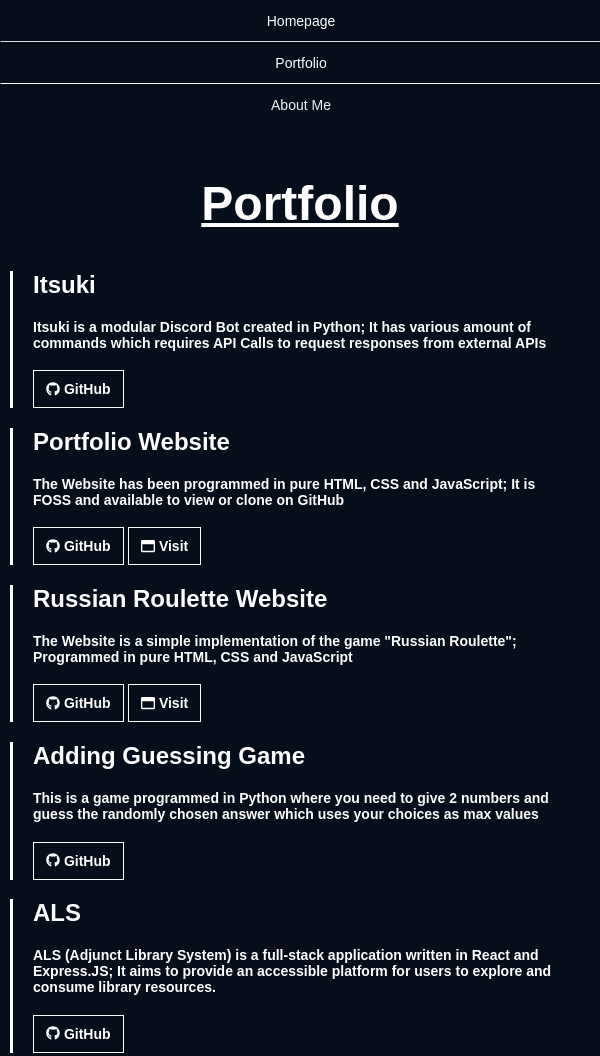
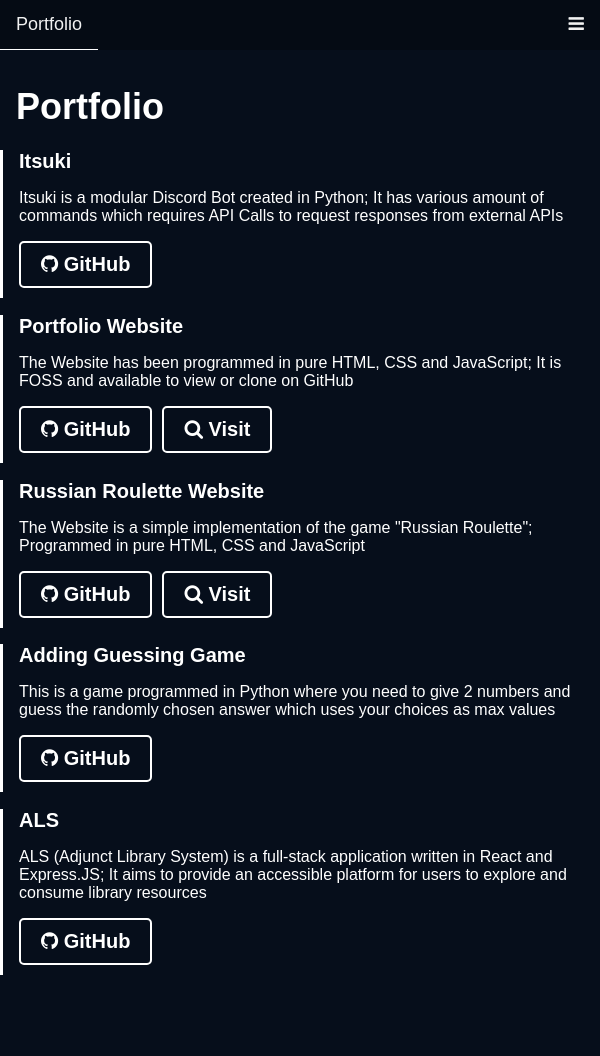
Before and after one commit to Peter2469/Website, a plain HTML site: page Portfolio/index.html in a window 600 px wide. After the commit the page ends 975 px from the top, so only its background shows below. Drawn offline with Linux system fonts and the light colour scheme.

Commit message:
Redesigned Website

```diff
--- a/About/index.html
+++ b/About/index.html
@@ -1,29 +1,28 @@
 <!DOCTYPE html>
+<html lang="en">
     <head>
-    <title id="Title">Peter Nokes | About Me</title>
-    <meta charset="UTF-8">
-    <meta property="title" content="Peter Nokes | About Me">
-    <meta name="description" content="Authors Biography">
-    <meta property="url" content="https://beta.peternokes.co.uk/About_Me">
-    <meta name="keywords" content="HTML, CSS, Python, JavaScript">
-    <meta name="author" content="Peter Nokes">
-    <meta name="viewport" content="width=device-width, initial-scale=1.0">
+        <meta name="viewport" content="width=device-width, initial-scale=1">
+        <link rel="stylesheet" href="https://cdnjs.cloudflare.com/ajax/libs/font-awesome/4.7.0/css/font-awesome.min.css">
+        <script src="../assets/js/index.js"></script>
         <link rel="stylesheet" href="../assets/css/index.css">
-    <script src="https://use.fontawesome.com/releases/v5.13.0/js/all.js"></script>
-    <script src="../assets/js/index.js"></script>
     </head>
 
     <body>
-    <div class="topnav">
+        <div class="topnav-bg">
+            <nav class="topnav" id="navbar">
               <a class="nav" href="../">Homepage</a>
               <a class="nav" href="../Portfolio">Portfolio</a>
               <a class="active">About Me</a>
+              <a href="javascript:void(0);" class="icon" onclick="enableNavBar()">
+                <i class="fa fa-bars"></i>
+              </a>
+            </nav>
           </div>
 
-    <div class="Content">
+        <div class="other-containers">
             <div class="AboutMe">
-            <h2 class="headertitle"><u>About Me</u></h2>
-            <h2 class="bio">
+                <h2 class="Title">About Me</h2>
+                <p class="Biography">
                     Hello, my name is Peter Nokes and I am a graduate Computer Science student with prior extensive experience programming in multiple frontend and backend languages.<br><br>
 
                     From a young age I was fascinated by computers; I explored
@@ -38,8 +37,10 @@
                     - Server Management<br>
                     - Terminal Usage<br>
                     - File Management<br>
-                - Setting up Apache2<br><br>
+                    - Setting up Apache2
+                    </p>
                 </h2>
             </div>
         </div>
     </body>
+</html>
--- a/Portfolio/index.html
+++ b/Portfolio/index.html
@@ -1,57 +1,70 @@
 <!DOCTYPE html>
+<html lang="en">
     <head>
-    <title id="Title">Peter Nokes | Portfolio</title>
-    <meta charset="UTF-8">
-    <meta property="title" content="Peter Nokes | Portfolio">
-    <meta name="description" content="The Portfolio page for my Website.">
-    <meta name="og:image" content="https://beta.peternokes.co.uk/assets/imgs/me.webp"/>
-    <meta property="url" content="https://beta.peternokes.co.uk/Portfolio">
-    <meta name="keywords" content="HTML, CSS, Python, JavaScript">
-    <meta name="author" content="Peter Nokes">
-    <meta name="viewport" content="width=device-width, initial-scale=1.0">
+        <meta name="viewport" content="width=device-width, initial-scale=1">
+        <link rel="stylesheet" href="https://cdnjs.cloudflare.com/ajax/libs/font-awesome/4.7.0/css/font-awesome.min.css">
+        <script src="../assets/js/index.js"></script>
         <link rel="stylesheet" href="../assets/css/index.css">
-    <script src="https://use.fontawesome.com/releases/v5.13.0/js/all.js"></script>
-    <script src="../assets/js/index.js"></script>
     </head>
 
     <body>
-
-    <div class="topnav">
-      <a class="nav" href="../">Homepage</a>
+        <div class="topnav-bg">
+            <nav class="topnav" id="navbar">
+                <a href="../">Homepage</a>
                 <a class="active">Portfolio</a>
-      <a class="nav" href="../About/">About Me</a>
+                <a href="../About/">About Me</a>
+                <a href="javascript:void(0);" class="icon" onclick="enableNavBar()">
+                    <i class="fa fa-bars"></i>
+                </a>
+            </nav>
         </div>
 
-    <div class="Content">
+        <div class="other-containers">
             <div>
-            <h2 class="headertitle"><u>Portfolio</u></h2>
+                <h2 class="Title">Portfolio</h2>
             </div>
+        </div>
+
         <div class="Projects">
-            <h2>Itsuki</h2>
-            <h1 class="Description">Itsuki is a modular Discord Bot created in Python; It has various amount of commands which requires API Calls to request responses from external APIs</h1>
-            <a class="buttons" href="http://github.com/Peter2469/Itsuki-Public"><i class="fab fa-github"></i><b> GitHub</b></a>
+            <h2 class="Project-Title">Itsuki</h2>
+            <p class="Project-Description">Itsuki is a modular Discord Bot created in Python; It has various amount of commands which requires API Calls to request responses from external APIs</p>
+            <div class="social-buttons">
+                <a class="social-button trans-button" href="http://github.com/Peter2469/Itsuki-Public"><i class="fa fa-github"></i><b> GitHub</b></a>
             </div>
+        </div>
+
         <div class="Projects">
-            <h2>Portfolio Website</h2>
-            <h1 class="Description">The Website has been programmed in pure HTML, CSS and JavaScript; It is FOSS and available to view or clone on GitHub</h1>
-            <a class="buttons" href="https://github.com/Peter2469/Website"><i class="fab fa-github"></i><b> GitHub</b></a>
-            <a class="buttons" href="" onClick="alert(`You are currently on this website`)"><i class="far fa-window-maximize"></i><b> Visit</b></a>
+            <h2 class="Project-Title">Portfolio Website</h2>
+            <p class="Project-Description">The Website has been programmed in pure HTML, CSS and JavaScript; It is FOSS and available to view or clone on GitHub</p>
+            <div class="social-buttons">
+                <a class="social-button trans-button" href="https://github.com/Peter2469/Website"><i class="fa fa-github"></i><b> GitHub</b></a>
+                <a class="social-button trans-button" href="" onClick="alert(`You are currently on this website`)"><i class="fa fa-search" aria-hidden="true"></i><b> Visit</b></a>
             </div>
+        </div>
+
         <div class="Projects">
-            <h2>Russian Roulette Website</h2>
-            <h1 class="Description">The Website is a simple implementation of the game "Russian Roulette"; Programmed in pure HTML, CSS and JavaScript</h1>
-            <a class="buttons" href="http://github.com/Peter2469/Russian-Roulette"><i class="fab fa-github"></i><b> GitHub</b></a>
-            <a class="buttons" href="https://rr.peternokes.co.uk"><i class="far fa-window-maximize"></i><b> Visit</b></a>
+            <h2 class="Project-Title">Russian Roulette Website</h2>
+            <p class="Project-Description">The Website is a simple implementation of the game "Russian Roulette"; Programmed in pure HTML, CSS and JavaScript</p>
+            <div class="social-buttons">
+                <a class="social-button trans-button" href="http://github.com/Peter2469/Russian-Roulette"><i class="fa fa-github"></i><b> GitHub</b></a>
+                <a class="social-button trans-button" href="https://rr.peternokes.co.uk"><i class="fa fa-search" aria-hidden="true"></i><b> Visit</b></a>
             </div>
+        </div>
+
         <div class="Projects">
-            <h2>Adding Guessing Game</h2>
-            <h1 class="Description">This is a game programmed in Python where you need to give 2 numbers and guess the randomly chosen answer which uses your choices as max values</h1>
-            <a class="buttons" href="https://github.com/Peter2469/AddingGuessingGameRewrite"><i class="fab fa-github"></i><b> GitHub</b></a>
+            <h2 class="Project-Title">Adding Guessing Game</h2>
+            <p class="Project-Description">This is a game programmed in Python where you need to give 2 numbers and guess the randomly chosen answer which uses your choices as max values</p>
+            <div class="social-buttons">
+                <a class="social-button trans-button" href="http://github.com/Peter2469/AddingGuessingGameRewrite"><i class="fa fa-github"></i><b> GitHub</b></a>
             </div>
+        </div>
+
         <div class="Projects">
-            <h2>ALS</h2>
-            <h1 class="Description">ALS (Adjunct Library System) is a full-stack application written in React and Express.JS; It aims to provide an accessible platform for users to explore and consume library resources.</h1>
-            <a class="buttons" href="https://github.com/Peter2469/ALS"><i class="fab fa-github"></i><b> GitHub</b></a>
+            <h2 class="Project-Title">ALS</h2>
+            <p class="Project-Description">ALS (Adjunct Library System) is a full-stack application written in React and Express.JS; It aims to provide an accessible platform for users to explore and consume library resources</p>
+            <div class="social-buttons">
+                <a class="social-button trans-button" href="http://github.com/Peter2469/ALS"><i class="fa fa-github"></i><b> GitHub</b></a>
             </div>
         </div>
     </body>
+</html>
--- a/assets/css/index.css
+++ b/assets/css/index.css
@@ -1,208 +1,213 @@
  body {
   margin: 0;
-    font-family: Arial, Helvetica, sans-serif;
+  font-family: Arial;
   background-color: #060e1b;
 }
 
-  .Content {
-    margin: 0;
-    padding: 50px;
+h2 {
+  color: white;
+  font-size: 48px;
 }
 
-  .HPBio {
-    width: 75%;
+p {
+  color: white;
+  font-size: 28px;
+}
+
+.container {
+  padding: 12% 10%;
+}
+
+.other-containers {
+  padding: 0% calc(10% + 16px);
 }
 
 .topnav {
   overflow: hidden;
-    text-align: center;
   background-color: transparent;
+  padding: 0% calc(10% + 16px);
 }
 
 .topnav a {
   float: left;
+  display: block;
   color: #f2f2f2;
+  text-align: center;
   padding: 14px 16px;
   text-decoration: none;
-    font-size: 1.063rem;
-    border: 1px solid transparent;
+  font-size: 18px;
 }
 
 .topnav a:hover {
-    border-bottom-color: #ddd;
+  border-bottom: 1px solid #ddd;
+}
+
+.topnav a.active {
+  border-bottom: 1px solid white;
+}
+
+.topnav .icon {
+  display: none;
+}
+
+.social-links {
+  text-align: left;
+  margin: 20px;
+}
+
+.social-links h3 {
+  font-size: 24px;
   color: white;
 }
 
-  .topnav a.active {
-    border-bottom-color: white;
-    color: white;
+.social-buttons {
+  text-align: left;
+  display: flex;
+  flex-wrap: wrap;
 }
 
-  .headertitle{
-    font-size: 3rem;
-    font-weight: bold;
+.social-button {
+  margin-right: 10px;
+  padding: 10px 20px;
+  text-align: center;
+  text-decoration: none;
+  border: 2px solid white;
+  border-radius: 5px;
+  font-size: 20px;
   color: white;
+  transition: background-color 0.3s, border-color 0.3s, color 0.3s;
 }
 
-  h2{
-    color: white;
+.social-button:last-child {
+  margin-right: 0;
 }
 
-.buttons {
-  margin-top: 20px;
+.social-button:hover {
+  background-color: white;
+  color: #060e1b;
+  border-color: #060e1b;
+}
+
+.trans-button {
   background-color: transparent;
-  border: 1px solid white;
-  color: white;
-  padding: 12px 16px;
-  font-size: 1rem;
-  cursor: pointer;
-  font-size: 30px;
-  text-decoration: none;
-  position: relative;
-  display: inline-block;
+}
+
+.HPInfo {
+  padding-left: 16px;
 }
 
 .Projects {
   border-left: 3px solid white;
-  padding: 0px 20px;
-  width: 75%;
+  padding-left: 16px;
+  margin-left: calc(10% + 16px);
 }
 
-.Projects .Description {
+.Projects .Project-Title {
   color: white;
-  font-size: 1.25rem;
-}
-
-.Skills {
-  color: white;
-  font-size: 2.25rem;
-  margin-top: 5%;
-  margin-left: 2.5%;
-}
-
-ul li {
-  color: white;
-  margin-left: 2.5%;
-  font-size: 18px;
+  font-size: 24px;
   font-weight: bold;
 }
 
-.AboutMe{
-  width: 75%;
+.Projects .Project-Description {
+  color: white;
+  font-size: 18px;
 }
 
-.AboutMe .Bio{
-  color: white;
-  font-size: 1.25rem;
+@media screen and (min-width: 1281px) {
+  .HPInfo {
+    width: 35%;
   }
 
-@media screen and (max-width: 1280px) and (min-width: 600px){
-  .HPAboutMe .HPBio{
-    font-size: 1rem;
+  .other-containers {
+    padding: 0;
   }
 
-  .MainContent .SocialMedia .buttons{
-      font-size: 1.25rem;
-      padding: 10px 14px;
+  .container {
+    padding-left: 10%;
   }
 
-  .Projects{
-    text-align: left;
-    width: 90%;
+  .Title {
+    padding: 0% calc(10% + 16px);
   }
 
-  .AboutMe{
-    text-align: left !important;
-    width: 90%;
-    padding: 10px;
-  }
-
-  .AboutMe .bio{
-    font-size: 1rem;
-    text-align: left !important;
-  }
-  .Projects .Description{
-    font-size: 1rem;
-  }
-
-  .Projects .buttons{
-    font-size: 1.25rem;
-    padding: 10px 14px;
+  .Biography {
+    padding: 0% calc(10% + 16px);
   }
 }
 
 @media screen and (max-width: 600px) {
-    .topnav {
-      position: static;
-      width: 100%;
-      text-align: center !important;
+  .topnav a:not(.active) {display: none;}
+  .topnav a.icon {
+    float: right;
+    display: block;
   }
 
-    .topnav a {
-      padding: 12px 0;
-      font-size: 0.875rem;
+  .topnav.responsive {position: relative;}
+  .topnav.responsive .icon {
+    position: absolute;
+    right: 0;
+    top: 0;
+  }
+  .topnav.responsive a {
+    float: none;
+    display: block;
+    text-align: left;
   }
 
-    .topnav a.active {
-      width: 100%;
+  .topnav {
+    padding: 0;
   }
 
-    .nav {
-      width: 100%;
+  .topnav-bg {
+    background-color: rgba(0, 0, 0, 0.25);
   }
 
-    .buttons{
-      margin-top: 10px;
+  h2 {
+    font-size: 36px;
+    margin-bottom: 0px;
   }
 
-    .Content{
-      padding: 10px;
-      text-align: center !important;
+  h3 {
+    margin-bottom: 20px;
   }
 
-    .Projects{
-      text-align: left;
-      width: 90%;
+  p {
+    font-size: 18px;
   }
 
-    .Projects .Description{
-      font-size: 0.875rem;
+  .HPInfo {
+    width: 95% !important;
   }
 
-    .Projects .buttons{
-      font-size: 0.875rem;
-      padding: 10px 12px;
+  .social-button {
+    margin-bottom: 10px;
+    width: auto;
   }
 
-    .MainContent .SocialMedia .buttons{
-      font-size: 0.875rem;
-      padding: 10px 12px;
+  .container, .other-containers {
+    padding: 0px;
+    line-height: 1.5;
   }
 
-    .HPAboutMe .HPBio {
-      text-align: center !important;
-      display: block;
-      margin: 0 auto;
-      width: 90%;
-      font-size: 0.875rem;
+  .Title {
+    padding: 0% 16px;
   }
 
-    .Skills {
-      text-align: center !important;
+  .Biography {
+    padding: 0% 16px;
+    font-size: 18px;
   }
 
-    .SocialMedia{
-      text-align: center !important;
+  .Projects {
+    padding-left: 16px;
+    margin-left: 0px;
   }
 
-    .AboutMe{
-      text-align: center !important;
-      width: 90%;
-      padding: 10px;
+  .Projects .Project-Title {
+    font-size: 20px;
   }
 
-    .AboutMe .bio{
-      font-size: 0.875rem;
-      text-align: left !important;
+  .Projects .Project-Description {
+    font-size: 16px;
   }
 }
--- a/assets/js/index.js
+++ b/assets/js/index.js
@@ -1,12 +1,17 @@
-function betamessage(){
-    document.getElementById("betamessage").classList.add("goodbye")
+var dateString = "21/06/2002"; // Date of Birth
+
+function calcAge(dateString) {
+  var birthday = +new Date(dateString.split('/').reverse().join('/'));
+  return ~~((Date.now() - birthday) / (31557600000)); // 31557600000 is 24 * 3600 * 365.25 * 1000
 }
 
-var dateString = "2002-06-21"; //Date of Birth
+document.getElementById("age").innerText = calcAge(dateString);
 
-calcAge(dateString);
-
-function calcAge(dateString) {
-  var birthday = +new Date(dateString);
-  return ~~((Date.now() - birthday) / (31557600000)); // 31557600000 is 24 * 3600 * 365.25 * 1000
+function enableNavBar() {
+  var x = document.getElementById("navbar");
+  if (x.classList.contains("responsive")) {
+    x.classList.remove("responsive");
+  } else {
+    x.classList.add("responsive");
+  }
 }
```
Also changed, not shown: error.html (added, +71 -0 lines), index.html (+28 -20 lines). Lines whose indentation alone changed are shown as unchanged.
